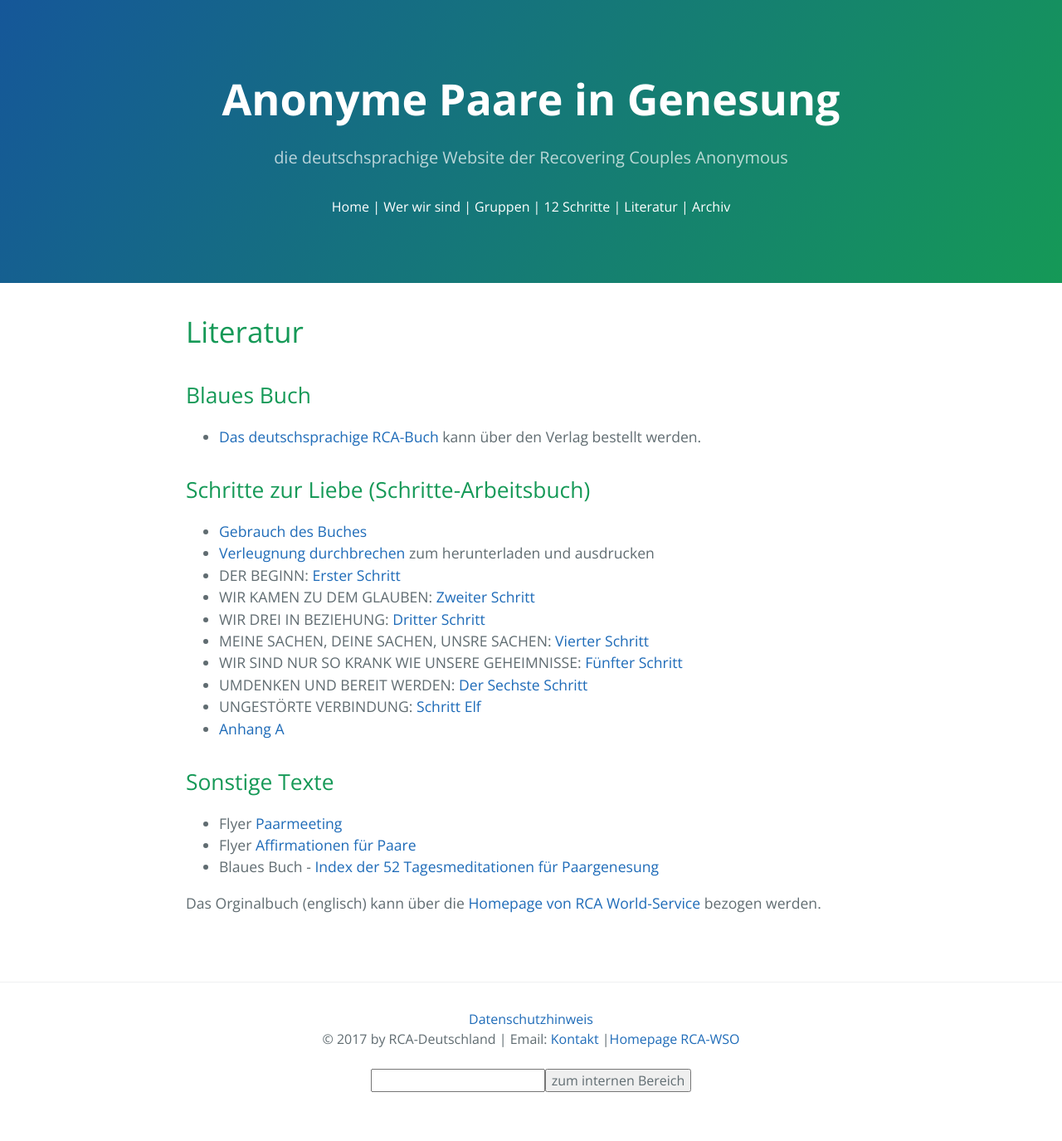
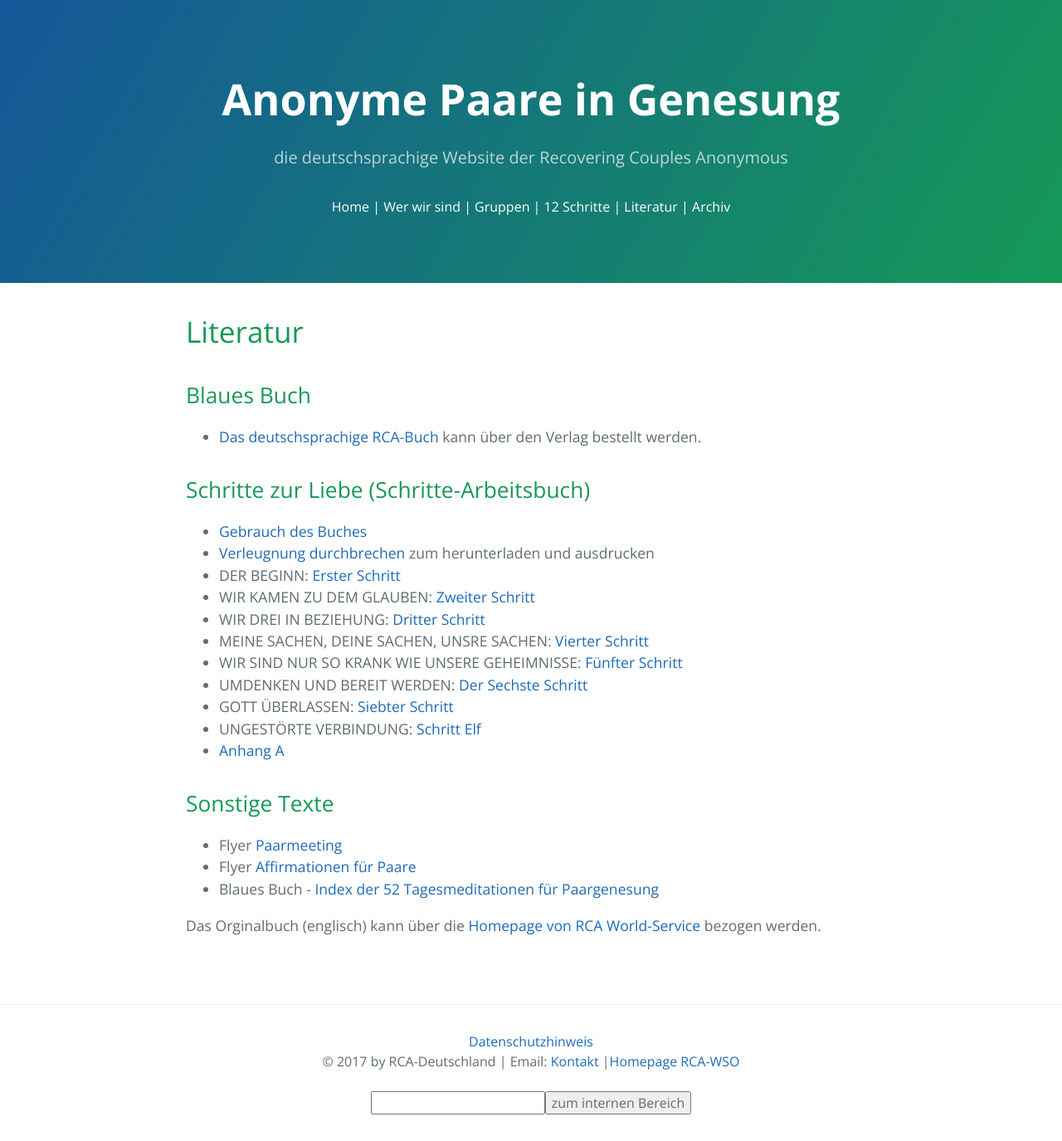
Before and after one commit to rcadeutschland/rcadeutschland.github.io, a Jekyll site: the page built from Literatur.MD, in a window 1280 px wide. Shown: the whole page at 83% size. Built offline with Jekyll 4.4.1, drawn with Linux system fonts in a browser that asks for light colours; nearby versions of some CDN libraries; before the commit the page ends 1348 px from its top, so only the background shows below that.

Commit message:
Update Literatur.MD
Achim, 4.3.2020: gemäß Mail von cs vom 01.03.2020, 20:03 Uhr.

```diff
--- a/Literatur.MD
+++ b/Literatur.MD
@@ -19,6 +19,7 @@
 * MEINE SACHEN, DEINE SACHEN, UNSRE SACHEN: [Vierter Schritt](/files/4.Schritt.pdf)
 * WIR SIND NUR SO KRANK WIE UNSERE GEHEIMNISSE: [Fünfter Schritt](/files/5.Schritt.pdf)
 * UMDENKEN UND BEREIT WERDEN: [Der Sechste Schritt](/files/6.Schritt.pdf)
+* GOTT ÜBERLASSEN: [Siebter Schritt](/files/7.Schritt.pdf)
 * UNGESTÖRTE VERBINDUNG: [Schritt Elf](/files/11.Schritt.pdf)
 * [Anhang A](/files/Anhang-A.pdf)
 
```
